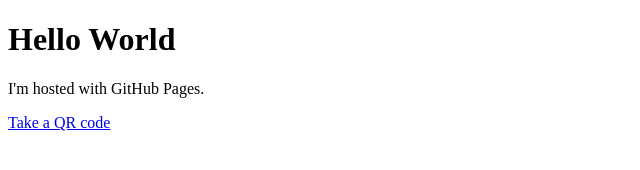
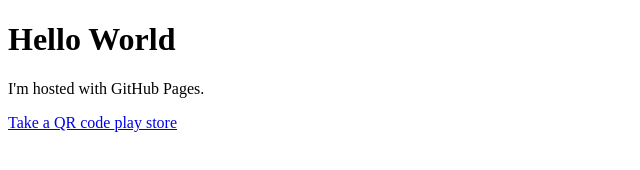
Before and after one commit to dazzyjong/dazzyjong.github.io, a plain HTML site: page index.html in a window 1280 px wide. Shown: the full height of the page, 0-640 px from the left. Drawn offline with Linux system fonts and the light colour scheme.

Commit message:
Update index.html

```diff
--- a/index.html
+++ b/index.html
@@ -3,8 +3,7 @@
 <body>
 <h1>Hello World</h1>
 <p>I'm hosted with GitHub Pages.</p>
-
-<a href="intent://scan/#Intent;scheme=zxing;package=com.google.zxing.client.android;S.browser_fallback_url=http%3A%2F%2Fzxing.org;end"> Take a QR code </a>
-
+  <a href="intent://scan/#Intent;scheme=zxing;package=com.google.zxing.client.android;S.browser_fallback_url=http%3A%2F%2Fzxing.org;end"> Take a QR code </a>
+  <a href="market://details?id=com.google.zxing.client.android"> play store </a>
 </body>
 </html>
```
